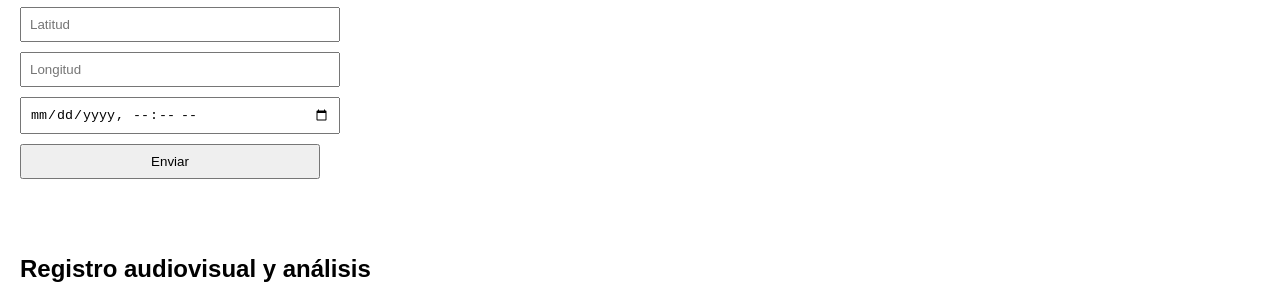
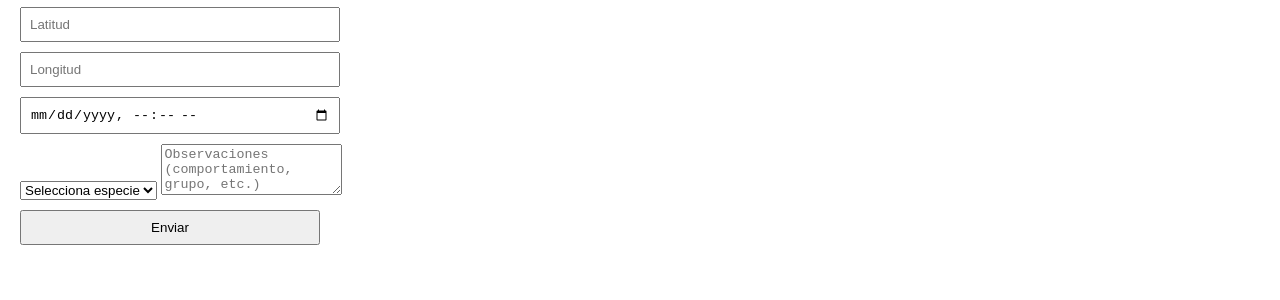
Before and after one commit to Giian50/Ciencia-ciudadana-, a plain HTML site: page index.html in a window 1280 px wide. Shown: the part 872-1172 px from the top of the page. Drawn offline with nearby package versions, Linux system fonts and the light colour scheme; no server answers.

Commit message:
Update index.html

```diff
--- a/index.html
+++ b/index.html
@@ -52,6 +52,15 @@
       <input type="number" step="any" id="latitud" placeholder="Latitud" required />
       <input type="number" step="any" id="longitud" placeholder="Longitud" required />
       <input type="datetime-local" id="fecha_hora" required />
+      <select name="especie" required>
+  <option value="" disabled selected>Selecciona especie</option>
+  <option value="Delfín austral">Delfín austral</option>
+  <option value="Delfín chileno">Delfín chileno</option>
+  <option value="Ballena">Ballena</option>
+</select>
+
+<textarea name="observaciones" rows="3" placeholder="Observaciones (comportamiento, grupo, etc.)"></textarea>
+
       <button type="submit">Enviar</button>
     </form>
     <p id="status"></p>
```
